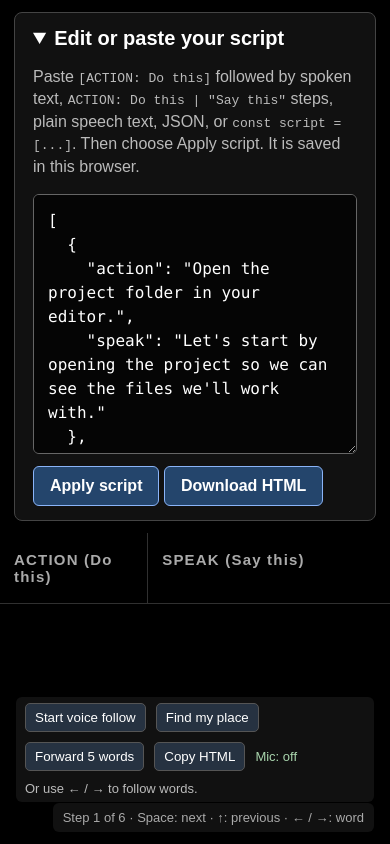
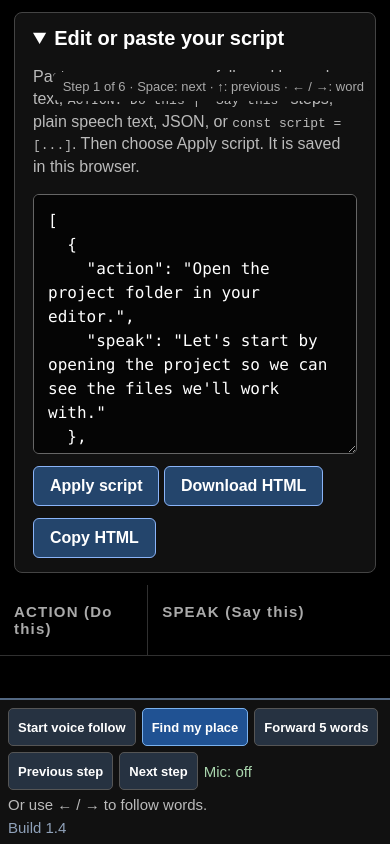
Before and after one commit to rainwaters11/TellyPrompt, a plain HTML site: page index.html in a window 390 px wide. Shown: the top 844 px of the page. Drawn offline with Linux system fonts and the light colour scheme.

Commit message:
Expose recording controls and recover in long rows

```diff
--- a/index.html
+++ b/index.html
@@ -99,32 +99,36 @@
 
     .voice-controls {
       position: fixed;
-      left: 16px;
-      bottom: 12px;
-      z-index: 2;
+      left: 0;
+      right: 0;
+      bottom: 0;
+      z-index: 5;
       display: flex;
       align-items: center;
       flex-wrap: wrap;
-      gap: 10px;
-      max-width: calc(100% - 340px);
-      padding: 6px 9px;
-      border-radius: 6px;
+      gap: 8px 12px;
+      padding: 12px 16px;
+      border-top: 2px solid #526781;
       background: #111;
       color: #bbb;
-      font-size: 13px;
+      font-size: 15px;
     }
-    .voice-controls.error { max-width: min(700px, calc(100% - 32px)); }
-    #voice-status { min-width: 0; overflow-wrap: anywhere; }
+    #voice-status { min-width: 200px; flex: 1 1 260px; overflow-wrap: anywhere; }
     #mic-level { white-space: nowrap; color: #aad6ae; }
+    #build-version { color: #8fa1b9; white-space: nowrap; }
     .voice-controls button {
-      padding: 6px 9px;
+      min-height: 44px;
+      padding: 10px 14px;
       border: 1px solid #555;
       border-radius: 5px;
       background: #263241;
       color: #fff;
       cursor: pointer;
       white-space: nowrap;
+      font: 700 16px Arial, Helvetica, sans-serif;
     }
+    #find-place { background: #205293; border-color: #7bb1ed; }
+    .voice-controls.error #voice-status { color: #ff9999; }
     #export-dialog {
       width: min(920px, 95vw);
       max-height: 90vh;
@@ -163,7 +167,7 @@
     .hint {
       position: fixed;
       right: 16px;
-      bottom: 12px;
+      top: 72px;
       z-index: 2;
       padding: 7px 10px;
       border-radius: 6px;
@@ -176,7 +180,9 @@
       .header > div, .cell { padding: 18px 14px; }
       .action { font-size: 20px; }
       .speak { font-size: 24px; }
-      .voice-controls { bottom: 42px; max-width: calc(100% - 32px); }
+      .voice-controls { padding: 8px; gap: 6px; }
+      .voice-controls button { min-height: 38px; padding: 7px 9px; font-size: 13px; }
+      #voice-status { flex-basis: 100%; }
     }
     @media (prefers-reduced-motion: reduce) {
       .step { transition: none; }
@@ -190,6 +196,7 @@
     <textarea id="script-input" aria-label="Script text" spellcheck="false"></textarea>
     <button id="apply-script" type="button">Apply script</button>
     <button id="download-html" type="button">Download HTML</button>
+    <button id="export-html" type="button">Copy HTML</button>
     <span id="editor-message" role="status" aria-live="polite"></span>
   </details>
   <header class="header">
@@ -201,9 +208,11 @@
     <button id="voice-toggle" type="button">Start voice follow</button>
     <button id="find-place" type="button" title="Find the latest recognized phrase nearby">Find my place</button>
     <button id="forward-words" type="button" title="Move ahead five words and continue listening">Forward 5 words</button>
-    <button id="export-html" type="button">Copy HTML</button>
+    <button id="back-step" type="button">Previous step</button>
+    <button id="next-step" type="button">Next step</button>
     <span id="mic-level">Mic: off</span>
     <span id="voice-status" role="status" aria-live="polite">Or use ← / → to follow words.</span>
+    <span id="build-version">Build 1.4</span>
   </div>
   <div class="hint" id="position" aria-live="polite"></div>
   <dialog id="export-dialog">
@@ -224,6 +233,8 @@
     const voiceButton = document.getElementById("voice-toggle");
     const findPlaceButton = document.getElementById("find-place");
     const forwardWordsButton = document.getElementById("forward-words");
+    const backStepButton = document.getElementById("back-step");
+    const nextStepButton = document.getElementById("next-step");
     const voiceStatus = document.getElementById("voice-status");
     const micLevel = document.getElementById("mic-level");
     const exportDialog = document.getElementById("export-dialog");
@@ -592,7 +603,25 @@
                 words[heard + 2] !== flatWords[candidate + 2].text) continue;
             cursor = candidate + 3;
             heard += 2;
+            advanced = true;
             break;
+          }
+        }
+        if (advanced) continue;
+        // Long tutorial paragraphs can exceed the short recovery window. A
+        // unique four-word phrase is strong enough to recover farther ahead.
+        if (words[heard + 3]) {
+          let found = -1;
+          for (let candidate = cursor + 17; candidate < Math.min(cursor + 121, flatWords.length - 3); candidate++) {
+            if (flatWords[candidate].row !== flatWords[cursor].row ||
+                flatWords[candidate + 3].row !== flatWords[cursor].row ||
+                [0, 1, 2, 3].some(offset => words[heard + offset] !== flatWords[candidate + offset].text)) continue;
+            if (found >= 0) { found = -1; break; }
+            found = candidate;
+          }
+          if (found >= 0) {
+            cursor = found + 4;
+            heard += 3;
           }
         }
       }
@@ -603,7 +632,7 @@
       const current = Math.max(0, currentGlobalIndex());
       const recent = latestHeard.slice(-12);
       let best = null;
-      for (let index = current + 1; index < Math.min(current + 81, flatWords.length); index++) {
+      for (let index = current + 1; index < Math.min(current + 201, flatWords.length); index++) {
         if (flatWords[index].row > activeIndex + 1) break;
         for (let start = 0; start < recent.length - 1; start++) {
           let length = 0;
@@ -627,6 +656,9 @@
       moveToGlobal(Math.min(currentGlobalIndex() + 5, flatWords.length - 1));
       voiceMessage(`Moved forward five words in step ${activeIndex + 1}. Continue speaking.`);
     });
+
+    backStepButton.addEventListener("click", () => activate(activeIndex - 1));
+    nextStepButton.addEventListener("click", () => activate(activeIndex + 1));
 
     function startVoice() {
       if (!voiceRequested || !recognition || voiceRunning) return;
```
Also changed, not shown: README.md.
